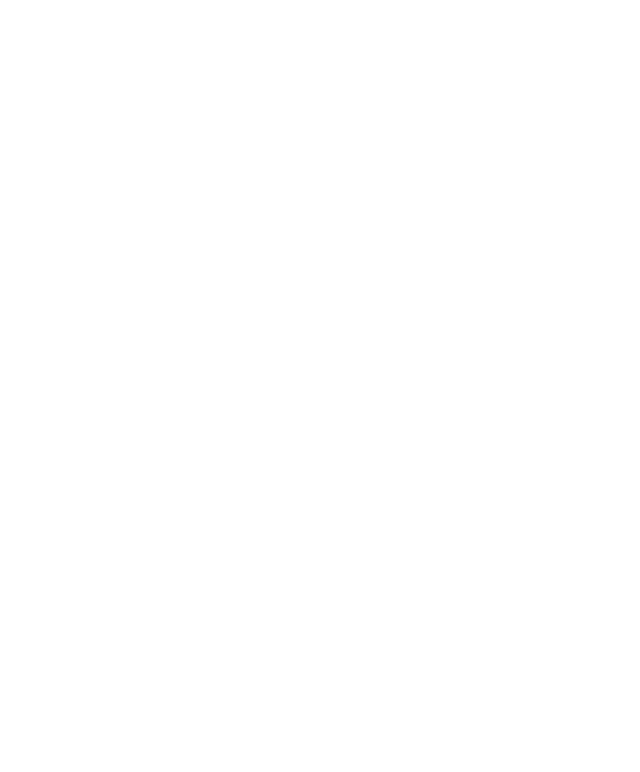
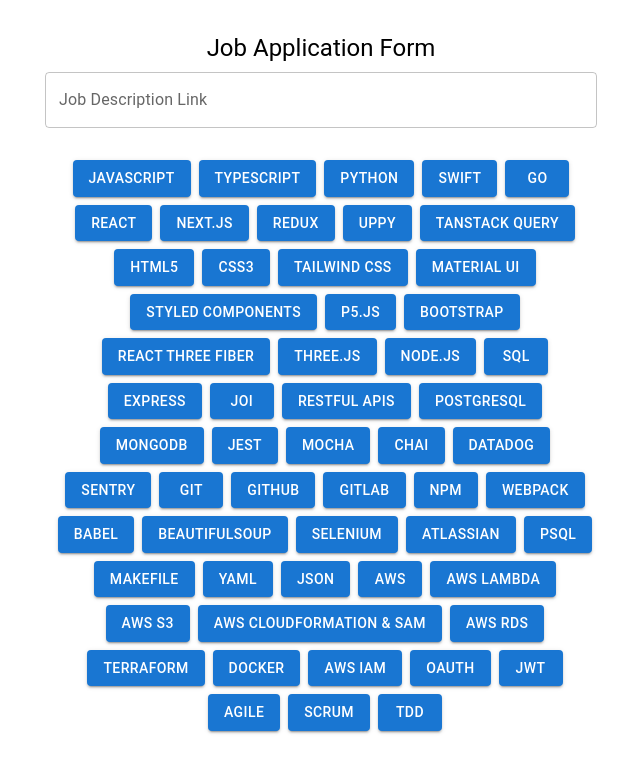
Before and after one commit to jonnicwolf/fn-cv-gen, a React (Vite) app: page / in a window 1280 px wide. Shown: the top 772 px of the page, without its empty margins (319-959 px from the left). Built offline with nearby package versions, Linux system fonts and the light colour scheme.

Commit message:
adds job forms

```diff
--- a/src/App.tsx
+++ b/src/App.tsx
@@ -1,13 +1,60 @@
-import { useState } from 'react';
+import { useState } from "react";
+import { TextField, Button, Stack, Container, Typography } from "@mui/material";
 
-function App() {
-  const [count, setCount] = useState(0);
+const JobForm = () => {
+  const [jobLink, setJobLink] = useState<string>("");
+  const [techSkills, setSkills] = useState<string[]>([]);
+
+  const skillHandler = (skill: string) => {
+    // @ts-ignore
+    setSkills(prev => [...prev, skill])
+  }
+
+  const skills = [
+    'JavaScript', 'TypeScript', 'Python', 'Swift', 'Go', 'React', 'Next.js',
+    'Redux', 'Uppy', 'Tanstack Query', 'HTML5', 'CSS3', 'Tailwind CSS',
+    'Material UI', 'Styled Components', 'p5.js', 'Bootstrap', 'React Three Fiber',
+    'Three.js', 'Node.js', 'SQL', 'Express', 'Joi', 'RESTful APIs', 'PostgreSQL',
+    'MongoDB', 'Jest', 'Mocha', 'Chai', 'DataDog', 'Sentry', 'Git', 'GitHub',
+    'GitLab', 'npm', 'Webpack', 'Babel', 'BeautifulSoup', 'Selenium', 'Atlassian',
+    'psql', 'Makefile', 'YAML', 'JSON', 'AWS', 'AWS Lambda', 'AWS S3',
+    'AWS CloudFormation & SAM', 'AWS RDS', 'Terraform', 'Docker', 'AWS IAM',
+    'OAuth', 'JWT', 'Agile', 'Scrum', 'TDD'
+  ];
 
   return (
-    <>
+    <Container maxWidth="sm" sx={{ mt: 4 }}>
+      <Typography variant="h5" gutterBottom sx={{ textAlign: 'center' }}>
+        Job Application Form
+      </Typography>
+      <TextField
+        fullWidth
+        label="Job Description Link"
+        variant="outlined"
+        value={jobLink}
+        onChange={(e) => setJobLink(e.target.value)}
+        sx={{ mb: 2 }}
+      />
+      <Stack
+        direction="row"
+        spacing={1}
+        flexWrap="wrap"
+        sx={{ rowGap: 1, justifyContent: 'center', background: '#e0dede', borderRadius: '10px', mb: 2 }}>
+        {techSkills.map((skill, index) => (
+          <Button key={index} variant="text" disabled>
+            {skill}
+          </Button>
+        ))}
+      </Stack>
+      <Stack direction="row" spacing={1} flexWrap="wrap" sx={{ rowGap: 1, justifyContent: 'center' }}>
+        {skills.map((skill, index) => (
+          <Button key={index} variant="contained" onClick={() => skillHandler(skill)}>
+            {skill}
+          </Button>
+        ))}
+      </Stack>
+    </Container>
+  );
+};
 
-    </>
-  )
-}
-
-export default App
+export default JobForm;
```
